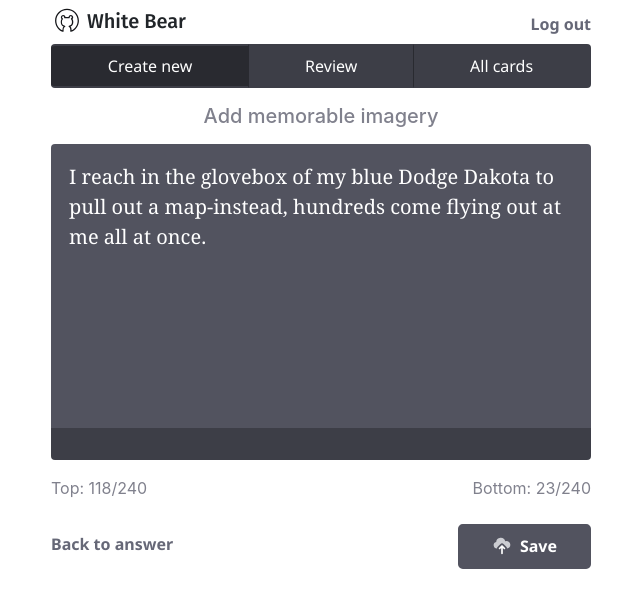
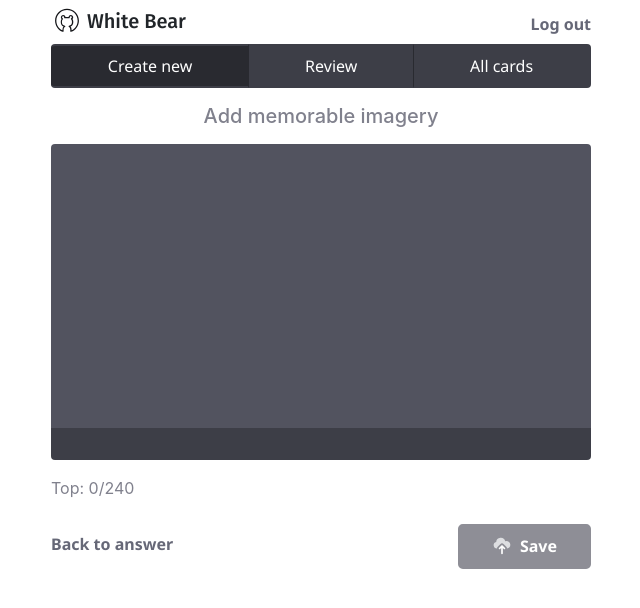
Before and after one commit to jpilapil/white-bear-fullstack, a React (Create React App) app in the folder client/: page /create-imagery in a window 1280 px wide. Shown: the top 608 px of the page, without its empty margins (319-959 px from the left). Built offline with nearby package versions, Linux system fonts and the light colour scheme.

Commit message:
fix last bugs for char count and delete functionality

```diff
--- a/client/src/components/pages/AllCards.js
+++ b/client/src/components/pages/AllCards.js
@@ -64,7 +64,6 @@
   render() {
     return (
       <AppTemplate>
-        <div>
         {/* Search */}
         <div className="row mt-3">
           <div className="col-8 col-sm-8 mb-4">
@@ -115,7 +114,6 @@
           // find each card by id, return answer and imagery values
           return <MemoryCard card={memoryCard} key={memoryCard.id} />;
         })}
-        </div>
         {this.hasNoCards() && (
           <p className="lead text-muted text-center">
             You have 0 cards. Please create a card and it will show up here.
--- a/client/src/components/pages/CreateAnswer.js
+++ b/client/src/components/pages/CreateAnswer.js
@@ -12,7 +12,7 @@
     super(props);
     this.state = {
       // if there is an answer, use answer. if undefined, use blank string
-      answerText: this.props.creatableCard.answer || "",
+      answerText: "",
     };
   }
 
--- a/client/src/components/pages/CreateImagery.js
+++ b/client/src/components/pages/CreateImagery.js
@@ -1,7 +1,6 @@
 import React from "react";
 import saveIcon from "../../icons/save.svg";
 import AppTemplate from "../ui/AppTemplate";
-import memoryCards from "../../mock-data/memory-cards";
 import classnames from "classnames";
 import { checkIsOver, MAX_CARD_CHARS } from "../../utils/helpers";
 import { Link } from "react-router-dom";
@@ -9,22 +8,17 @@
 import actions from "../../store/actions";
 import axios from "axios";
 
-const memoryCard = memoryCards[2];
-
 class CreateImagery extends React.Component {
   constructor(props) {
     super(props);
     console.log("in here");
     this.state = {
-      answerText: memoryCard.answer,
-      imageryText: memoryCard.imagery,
+      imageryText: "",
     };
   }
 
-  checkTextLimit() {
+  checkHasInvalidCharCount() {
     if (
-      this.state.answerText.length > MAX_CARD_CHARS ||
-      this.state.answerText.length === 0 ||
       this.state.imageryText.length > MAX_CARD_CHARS ||
       this.state.imageryText.length === 0
     ) {
@@ -41,7 +35,7 @@
   }
 
   updateCreatableCard() {
-    if (!this.checkTextLimit()) {
+    if (!this.checkHasInvalidCharCount()) {
       console.log("updating creatable card");
       const creatableCard = { ...this.props.creatableCard };
       creatableCard.imagery = this.state.imageryText;
@@ -90,7 +84,7 @@
               ></textarea> */}
               <textarea
                 rows="8"
-                defaultValue={memoryCard.imagery}
+                // defaultValue={memoryCard.imagery}
                 autoFocus={true}
                 onChange={(e) => this.setImageryText(e)}
               ></textarea>
@@ -103,7 +97,7 @@
         </div>
 
         {/* Character counter */}
-        <p className="float-right mt-2 mb-5 text-muted">
+        {/* <p className="float-right mt-2 mb-5 text-muted">
           <span
             className={classnames({
               "text-danger": checkIsOver(this.state.answerText, MAX_CARD_CHARS),
@@ -111,7 +105,7 @@
           >
             Bottom: {this.state.answerText.length}/{MAX_CARD_CHARS}
           </span>
-        </p>
+        </p> */}
         <p className="float-left mt-2 mb-5 text-muted">
           <span
             className={classnames({
@@ -134,7 +128,7 @@
 
         <button
           className={classnames("btn btn-lg btn-primary float-right", {
-            disabled: this.checkTextLimit(),
+            disabled: this.checkHasInvalidCharCount(),
           })}
           onClick={() => {
             this.updateCreatableCard();
--- a/client/src/components/pages/Edit.js
+++ b/client/src/components/pages/Edit.js
@@ -79,14 +79,14 @@
 
   deleteCard() {
     const memoryCard = { ...this.props.editableCard.card };
-    //TODO: DELETE FROM DATABASSE
     // db query to delete card
     axios
       .delete(`/api/v1/memory-cards/${memoryCard.id}`)
       .then((res) => {
         console.log(res.data);
+        const deletableCard = this.props.editableCard.card;
         const cards = this.props.queue.cards;
-        const filteredCards = without(cards, memoryCard);
+        const filteredCards = without(cards, deletableCard);
         this.props.dispatch({
           type: actions.UPDATE_QUEUED_CARDS,
           payload: filteredCards,
--- a/client/src/components/pages/ReviewImagery.js
+++ b/client/src/components/pages/ReviewImagery.js
@@ -44,7 +44,6 @@
     const memoryCard = this.props.queue.cards[this.props.queue.index]; // get all the cards from the queue and use bracket notation to find the index of the current card
     return (
       <AppTemplate>
-        <div>
         {memoryCard && (
           <>
             <div className="mb-5 mt-3">
@@ -80,7 +79,6 @@
             You have 0 cards. Please create a card before reviewing.
           </p>
         )}
-        </div>
       </AppTemplate>
     );
   }
```
Lines whose indentation alone changed are shown as unchanged.
